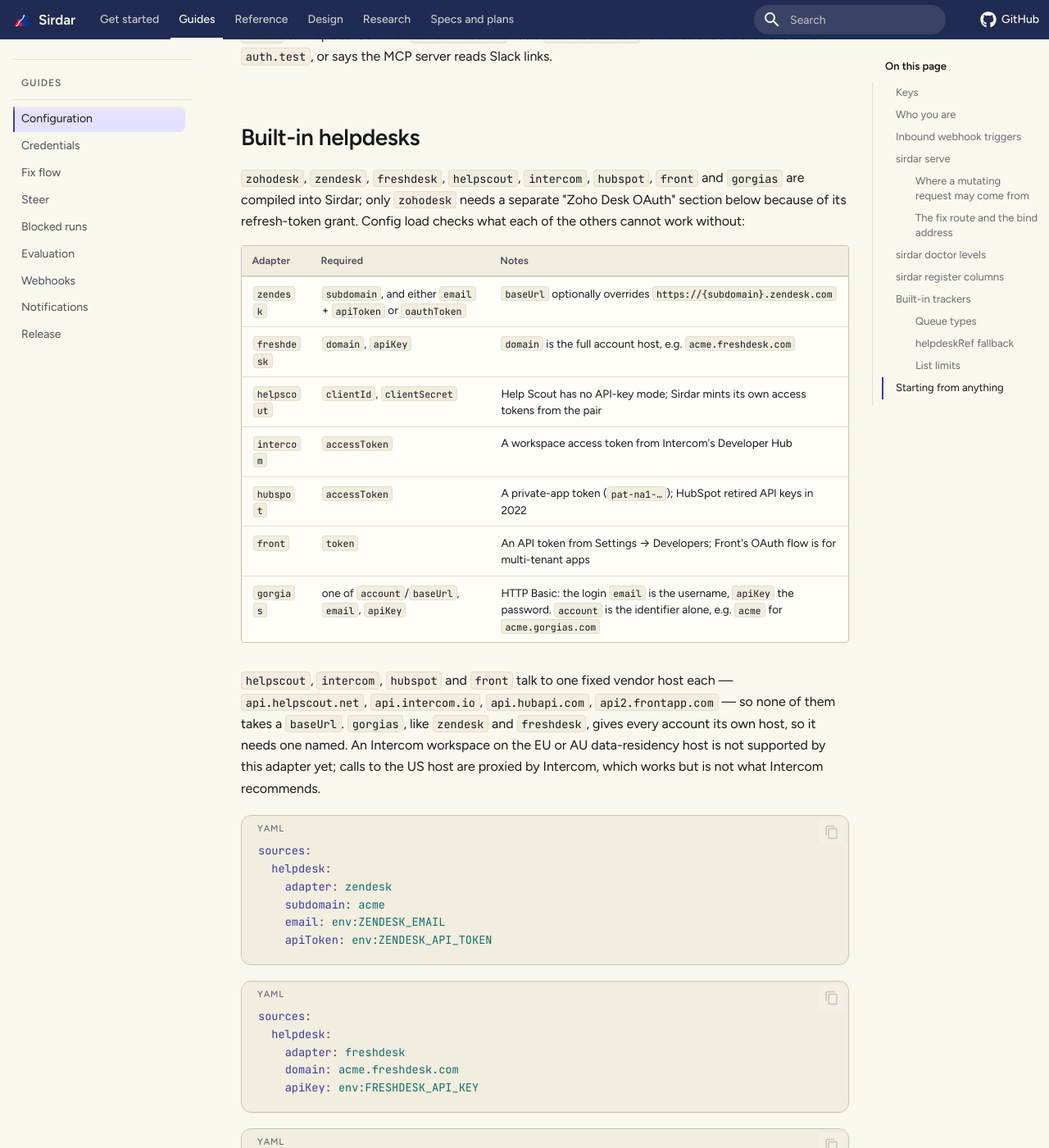
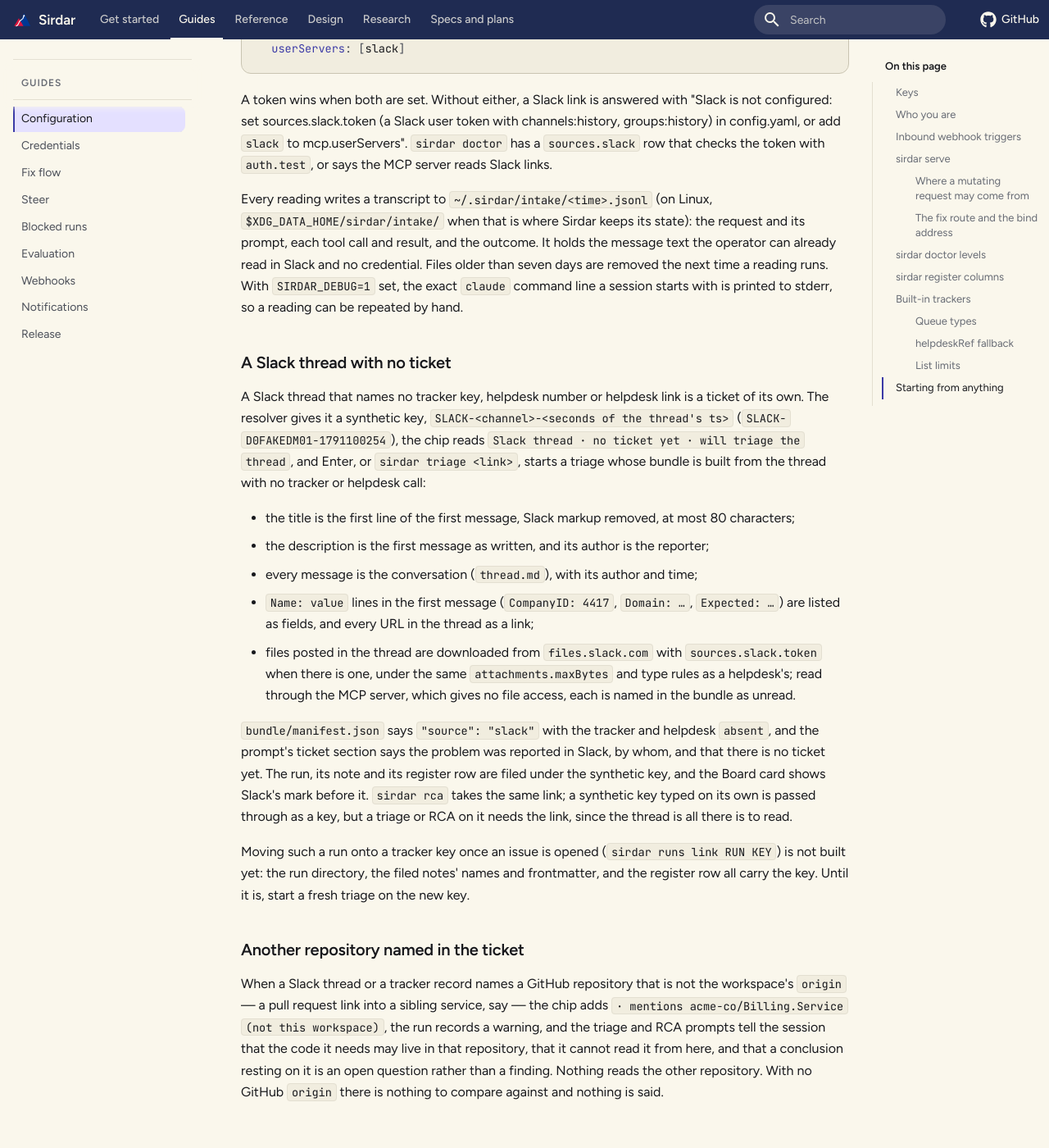
Before and after one commit to srivathsanvenkateswaran/Sirdar, an MkDocs documentation site: the page built from docs/config.md, in a window 1280 px wide and 1400 px high, scrolled down 20213 px. Shown: the whole window at 82% size. Built offline with MkDocs 1.6.1 and Material for MkDocs 9.7.7, drawn with Linux system fonts in a browser that asks for light colours; comment, search, counter and statistics services are not loaded; some of the changed text lies outside the part shown.

Commit message:
docs: a Slack thread with no ticket, the MCP reading's fix and transcript, another repository named in a ticket
getting-started gains "Start from a Slack thread with no ticket"; config.md
describes the reading's order of calls, six turns, the empty-reading error,
the intake transcripts and SIRDAR_DEBUG, the Slack-only bundle, and the
repository warning, and records sirdar runs link as not built yet. CHANGELOG
lists all three.

```diff
--- a/docs/config.md
+++ b/docs/config.md
@@ -472,8 +472,14 @@
 With no `sources.slack` but `slack` in `mcp.userServers` and `provider: claude`, a Slack
 link is read through the Slack MCP server the operator already has in Claude Code, and no
 token is needed. One short session does it: it sees that server and nothing else, may call
-only `mcp__slack__slack_read_*`, has four turns, and answers with the messages exactly as
-written and the ticket references in them. Those go the same way as the Web API path's:
+only `mcp__slack__slack_read_*`, has six turns, and answers with the messages exactly as
+written, the files they list, and the ticket references in them. It calls
+`slack_read_thread` first, with the channel id from the link (a direct message's `D…` id
+is a channel id like any other) and the dotted ts, and falls back to `slack_read_channel`
+only when that call errors, with `oldest` and `latest` one microsecond either side of the
+ts because that tool's bounds are exclusive. A reading that comes back with no messages
+fails with what the model said, or the last tool result, cut to 200 characters, rather
+than a bare "no message". Those go the same way as the Web API path's:
 the references are resolved onward, the messages become `slack.md`, and the chip says
 `Slack (via MCP) → #28310 → SBX-1 · matched by title`. The thread is kept in memory for
 half an hour, so resolving a link and then starting the run on it is one reading, not two.
@@ -488,6 +494,54 @@
 groups:history) in config.yaml, or add `slack` to mcp.userServers". `sirdar doctor` has a
 `sources.slack` row that checks the token with `auth.test`, or says the MCP server reads
 Slack links.
+
+Every reading writes a transcript to `~/.sirdar/intake/<time>.jsonl` (on Linux,
+`$XDG_DATA_HOME/sirdar/intake/` when that is where Sirdar keeps its state): the request
+and its prompt, each tool call and result, and
+the outcome. It holds the message text the operator can already read in Slack and no
+credential. Files older than seven days are removed the next time a reading runs. With
+`SIRDAR_DEBUG=1` set, the exact `claude` command line a session starts with is printed to
+stderr, so a reading can be repeated by hand.
+
+### A Slack thread with no ticket
+
+A Slack thread that names no tracker key, helpdesk number or helpdesk link is a ticket of
+its own. The resolver gives it a synthetic key, `SLACK-<channel>-<seconds of the thread's
+ts>` (`SLACK-D0FAKEDM01-1791100254`), the chip reads `Slack thread · no ticket yet · will
+triage the thread`, and Enter, or `sirdar triage <link>`, starts a triage whose bundle is
+built from the thread with no tracker or helpdesk call:
+
+- the title is the first line of the first message, Slack markup removed, at most 80
+  characters;
+- the description is the first message as written, and its author is the reporter;
+- every message is the conversation (`thread.md`), with its author and time;
+- `Name: value` lines in the first message (`CompanyID: 4417`, `Domain: …`, `Expected: …`)
+  are listed as fields, and every URL in the thread as a link;
+- files posted in the thread are downloaded from `files.slack.com` with
+  `sources.slack.token` when there is one, under the same `attachments.maxBytes` and type
+  rules as a helpdesk's; read through the MCP server, which gives no file access, each is
+  named in the bundle as unread.
+
+`bundle/manifest.json` says `"source": "slack"` with the tracker and helpdesk `absent`, and
+the prompt's ticket section says the problem was reported in Slack, by whom, and that there
+is no ticket yet. The run, its note and its register row are filed under the synthetic key,
+and the Board card shows Slack's mark before it. `sirdar rca` takes the same link; a
+synthetic key typed on its own is passed through as a key, but a triage or RCA on it needs
+the link, since the thread is all there is to read.
+
+Moving such a run onto a tracker key once an issue is opened (`sirdar runs link RUN KEY`)
+is not built yet: the run directory, the filed notes' names and frontmatter, and the
+register row all carry the key. Until it is, start a fresh triage on the new key.
+
+### Another repository named in the ticket
+
+When a Slack thread or a tracker record names a GitHub repository that is not the
+workspace's `origin` — a pull request link into a sibling service, say — the chip adds
+`· mentions acme-co/Billing.Service (not this workspace)`, the run records a warning, and
+the triage and RCA prompts tell the session that the code it needs may live in that
+repository, that it cannot read it from here, and that a conclusion resting on it is an
+open question rather than a finding. Nothing reads the other repository. With no GitHub
+`origin` there is nothing to compare against and nothing is said.
 
 ## Built-in helpdesks
 
```
Also changed, not shown: CHANGELOG.md (+18 -0 lines), docs/getting-started.md (+21 -0 lines).
